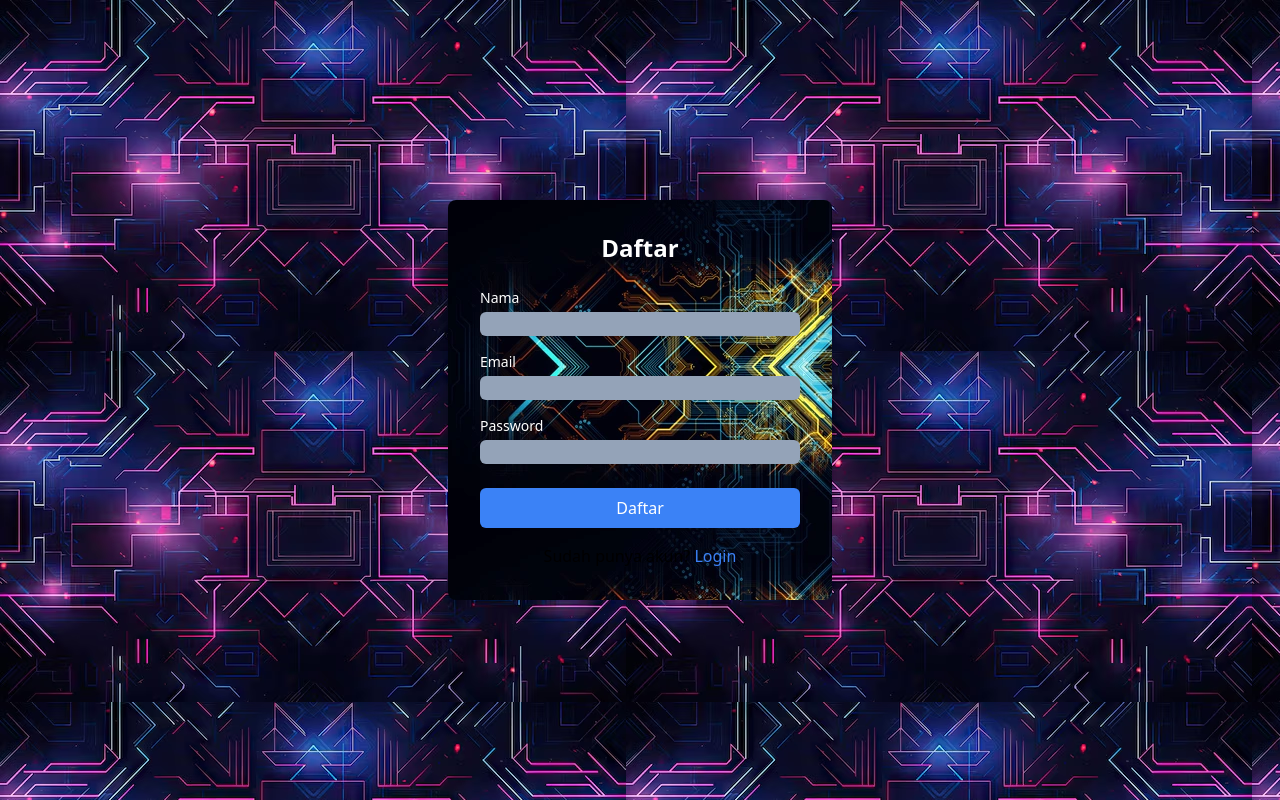
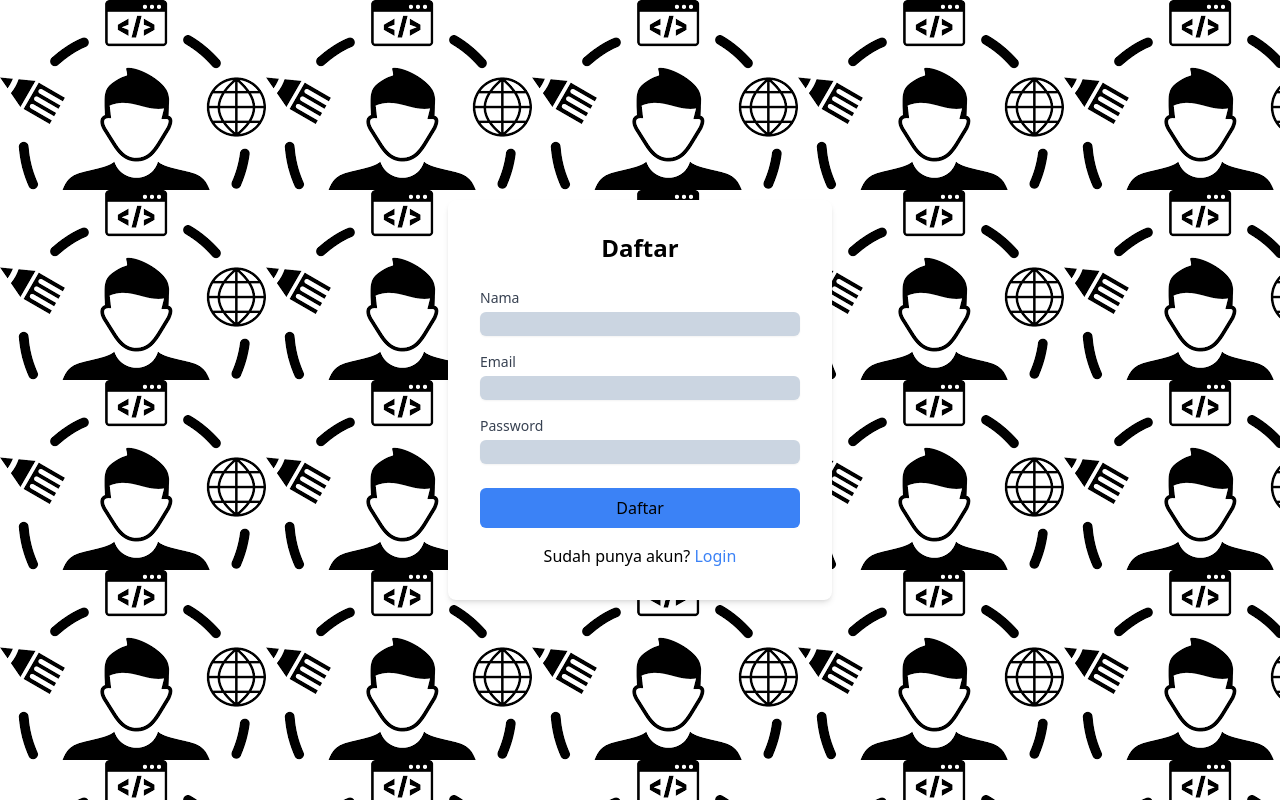
Before and after one commit to Dzanax/Tailwind_Css, a website: page src/register.html in a window 1280 px wide. Drawn offline with Linux system fonts and the light colour scheme.

Commit message:
rezagz menambahkan main.html

```diff
--- a/src/register.html
+++ b/src/register.html
@@ -6,23 +6,23 @@
     <link href="./output.css" rel="stylesheet">
     <title>Register Page</title>
 </head>
-<body class="flex items-center justify-center min-h-screen bg-gray-100" style="background-image: url('./cyberpunk.avif');">
-    <div class="bg-white p-8 rounded-lg shadow-md w-96" style="background-image: url('./technological.webp');">
-        <h2 class="text-2xl font-bold mb-6 text-center text-white">Daftar</h2>
+<body class="flex items-center justify-center min-h-screen bg-gray-100" style="background-image: url('./images.png');">
+    <div class="bg-white p-8 rounded-lg shadow-md w-96">
+        <h2 class="text-2xl font-bold mb-6 text-center">Daftar</h2>
         <form>
             <div class="mb-4">
-                <label class="block text-sm font-medium text-gray-700 text-white">Nama</label>
-                <input type="text" class="mt-1 block w-full border-gray-300 rounded-md shadow-sm focus:ring focus:ring-blue-500 bg-slate-400" required>
+                <label class="block text-sm font-medium text-gray-700">Nama</label>
+                <input type="text" class="mt-1 block w-full border-gray-300 rounded-md shadow-sm focus:ring focus:ring-blue-500 bg-slate-300" required>
             </div>
             <div class="mb-4">
-                <label class="block text-sm font-medium text-gray-700 text-white">Email</label>
-                <input type="email" class="mt-1 block w-full border-gray-300 rounded-md shadow-sm focus:ring focus:ring-blue-500 bg-slate-400" required>
+                <label class="block text-sm font-medium text-gray-700">Email</label>
+                <input type="email" class="mt-1 block w-full border-gray-300 rounded-md shadow-sm focus:ring focus:ring-blue-500 bg-slate-300" required>
             </div>
             <div class="mb-6">
-                <label class="block text-sm font-medium text-gray-700 text-white">Password</label>
-                <input type="password" class="mt-1 block w-full border-gray-300 rounded-md shadow-sm focus:ring focus:ring-blue-500 bg-slate-400" required>
+                <label class="block text-sm font-medium text-gray-700">Password</label>
+                <input type="password" class="mt-1 block w-full border-gray-300 rounded-md shadow-sm focus:ring focus:ring-blue-500 bg-slate-300" required>
             </div>
-            <button type="submit" class="w-full bg-blue-500 text-white py-2 rounded-md hover:bg-blue-600">Daftar</button>
+            <button type="submit" class="w-full bg-blue-500 py-2 rounded-md hover:bg-blue-600">Daftar</button>
         </form>
         <p class="mt-4 text-center">Sudah punya akun? <a href="index.html" class="text-blue-500">Login</a></p>
     </div>
```
Also changed, not shown: src/index.html (+3 -3 lines), src/cyberpunk.avif (deleted), src/images.png (added), src/output.css, src/programer.png (added).
